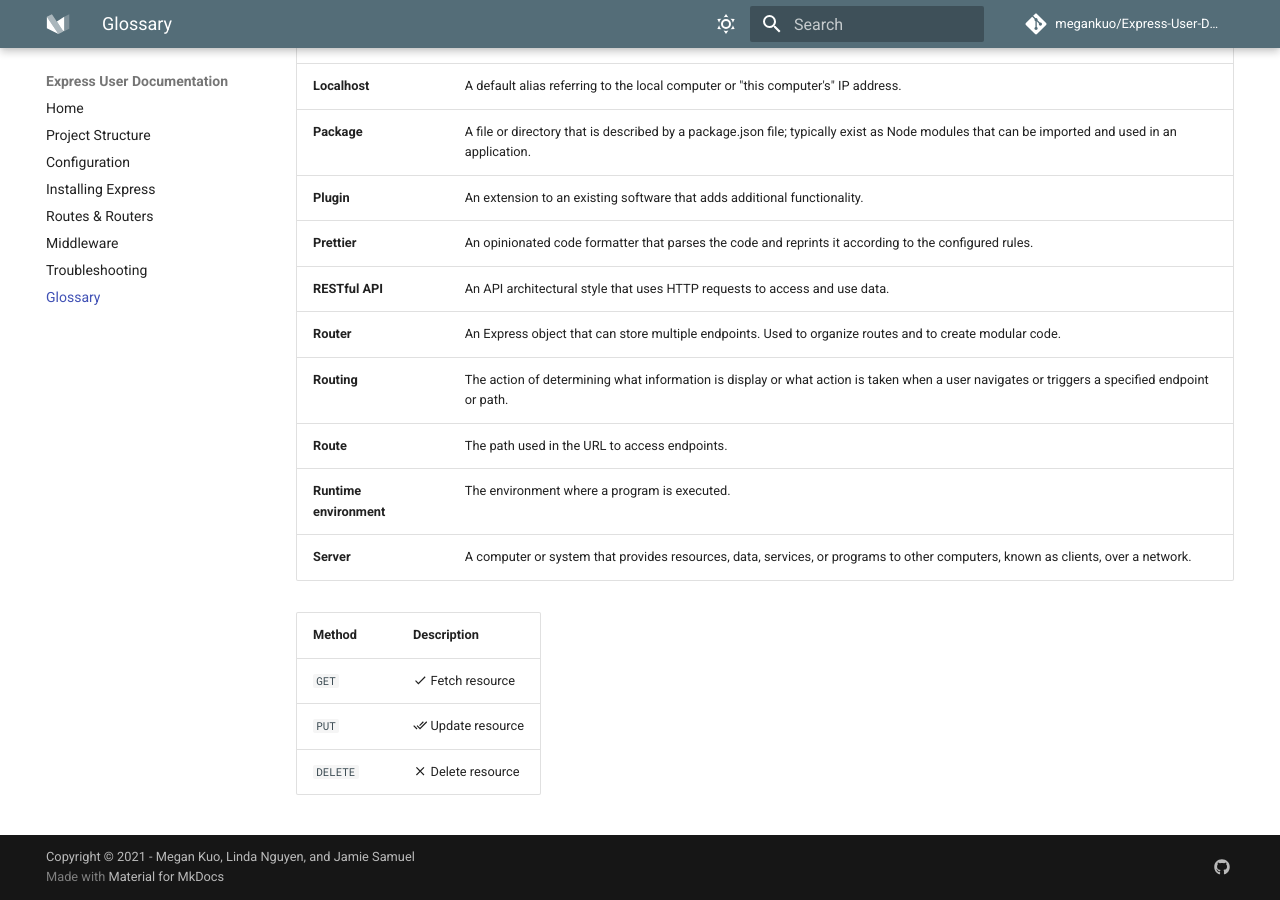
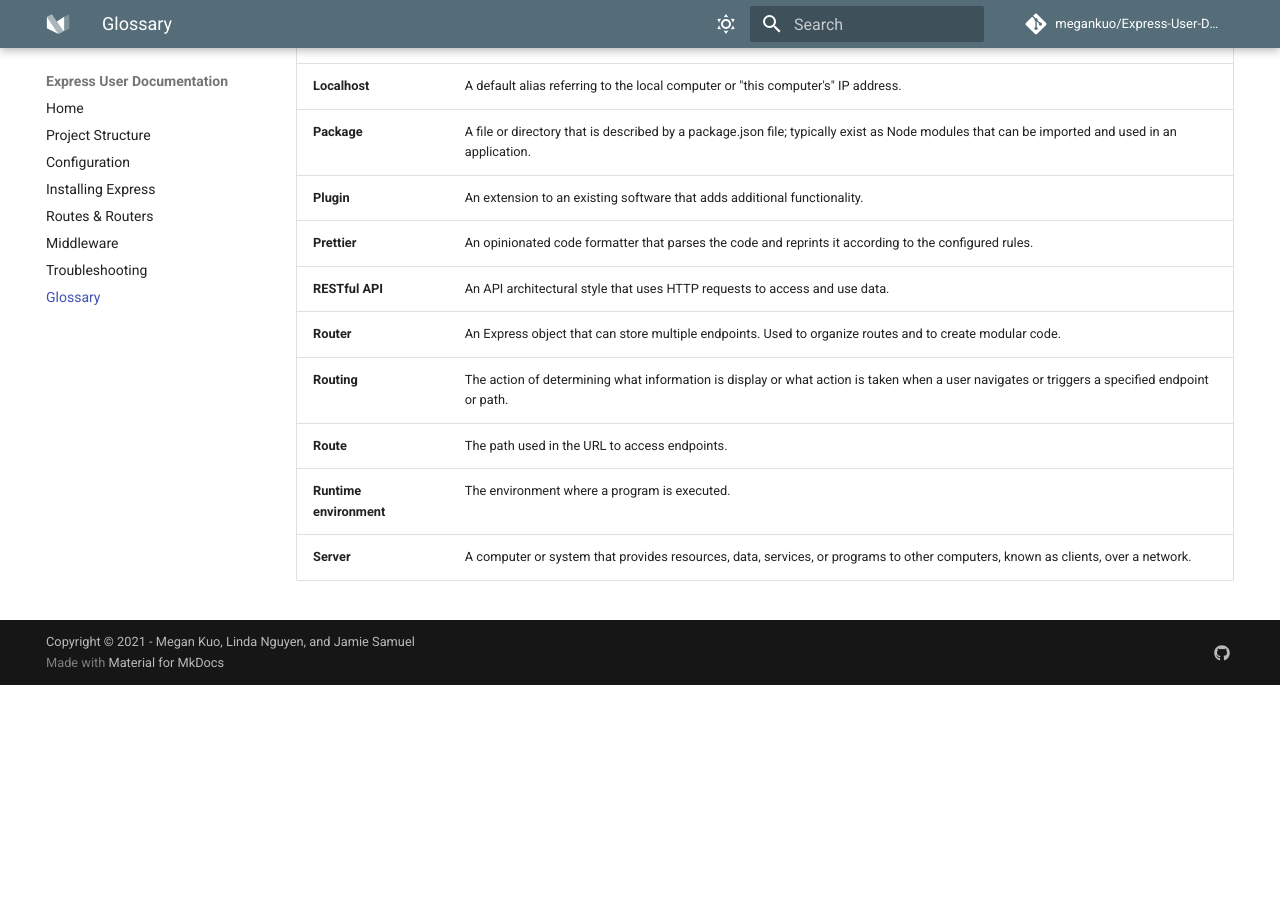
Before and after one commit to megankuo/Express-User-Documentation, an MkDocs documentation site: the page built from docs/pages/glossary.md, in a window 1280 px wide and 900 px high, scrolled down 896 px. Built offline with MkDocs 1.6.1 and Material for MkDocs 9.7.7, drawn with Linux system fonts in a browser that asks for light colours; nearby versions of some CDN libraries; comment, search, counter and statistics services are not loaded; after the commit the page ends 1581 px from its top, so only the background shows below that.

Commit message:
Making small edits

```diff
--- a/docs/pages/glossary.md
+++ b/docs/pages/glossary.md
@@ -23,10 +23,3 @@
 | **Route** | The path used in the URL to access endpoints. |
 | **Runtime environment** | The environment where a program is executed. |
 | **Server** |  A computer or system that provides resources, data, services, or programs to other computers, known as clients, over a network.  |
-
-
-| Method      | Description                          |
-| ----------- | ------------------------------------ |
-| `GET`       | :material-check:     Fetch resource  |
-| `PUT`       | :material-check-all: Update resource |
-| `DELETE`    | :material-close:     Delete resource |
```
Also changed, not shown: docs/pages/installing-express.md (+1 -1 lines).
